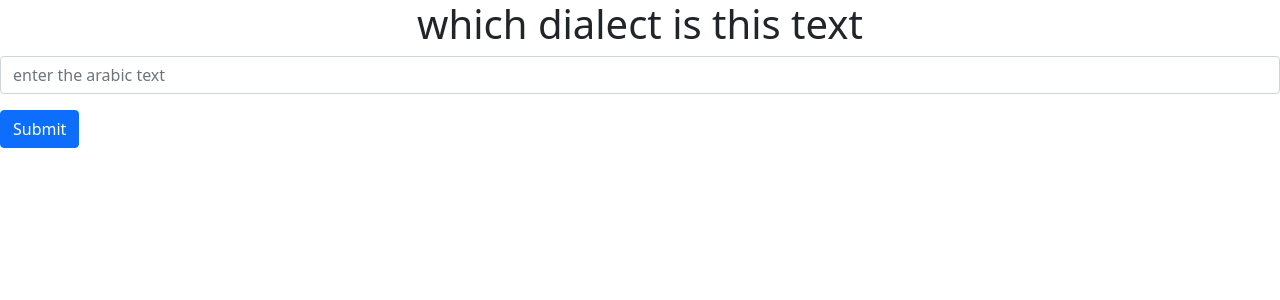
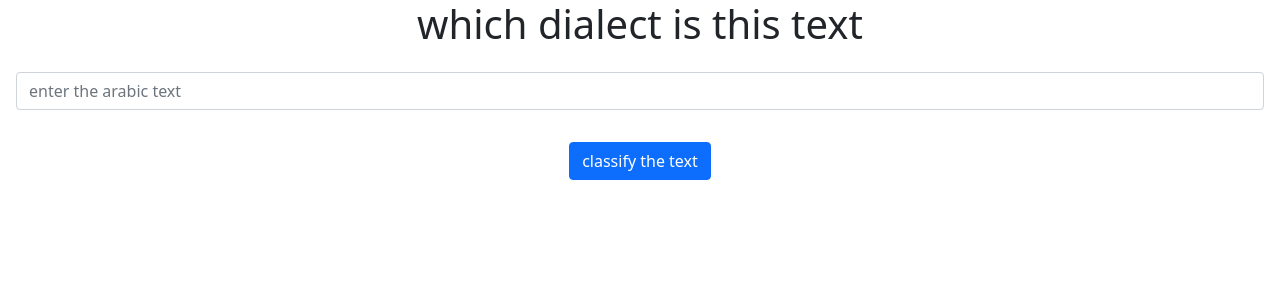
Before and after one commit to mohamedamrfarouk/arabic_dialect_classifier, a Flask app: page / in a window 1280 px wide. Shown: the top 300 px of the page. Run offline with Flask 2, Linux system fonts and the light colour scheme.

Commit message:
Add files via upload

```diff
--- a/templates/index.html
+++ b/templates/index.html
@@ -4,20 +4,22 @@
     <meta charset="UTF-8">
     <meta http-equiv="X-UA-Compatible" content="IE=edge">
     <meta name="viewport" content="width=device-width, initial-scale=1.0">
-    <title>Document</title>
+    <title>Dialect classifier</title>
     <link href="https://cdn.jsdelivr.net/npm/bootstrap@5.1.3/dist/css/bootstrap.min.css" rel="stylesheet" integrity="sha384-1BmE4kWBq78iYhFldvKuhfTAU6auU8tT94WrHftjDbrCEXSU1oBoqyl2QvZ6jIW3" crossorigin="anonymous">
 </head>
 <body>
     <h1 class="text-center">which dialect is this text</h1>
-    <form action="/" method="post">
+    <form class="p-3 text-center" action="/" method="post">
         <div class="mb-3">
             <input type="text" class="form-control" placeholder="enter the arabic text"name="arabic_text">
         </div>
-        <button type="submit" class="btn btn-primary">Submit</button>
+        <input type="submit" class="btn btn-primary mt-3" value="classify the text">
     </form>
 
-<script src="https://cdn.jsdelivr.net/npm/bootstrap@5.1.3/dist/js/bootstrap.bundle.min.js" integrity="sha384-ka7Sk0Gln4gmtz2MlQnikT1wXgYsOg+OMhuP+IlRH9sENBO0LRn5q+8nbTov4+1p" crossorigin="anonymous"></script>
+    {% if prediction %}
+        <h1 class="text-center"> the dialect is a ( {{prediction}} )</h1>
+    {% endif %}
+
 </body>
-<script src="https://cdn.jsdelivr.net/npm/bootstrap@5.1.3/dist/js/bootstrap.bundle.min.js" integrity="sha384-ka7Sk0Gln4gmtz2MlQnikT1wXgYsOg+OMhuP+IlRH9sENBO0LRn5q+8nbTov4+1p" crossorigin="anonymous"></script>
 
 </html>
```
